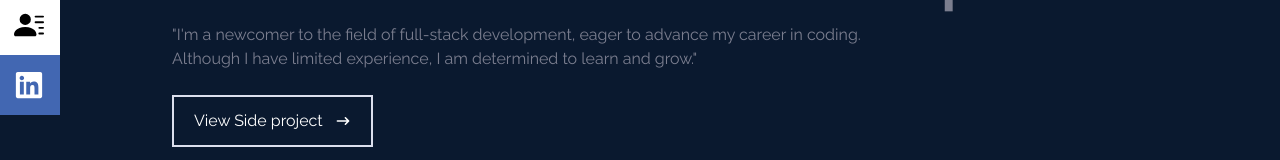
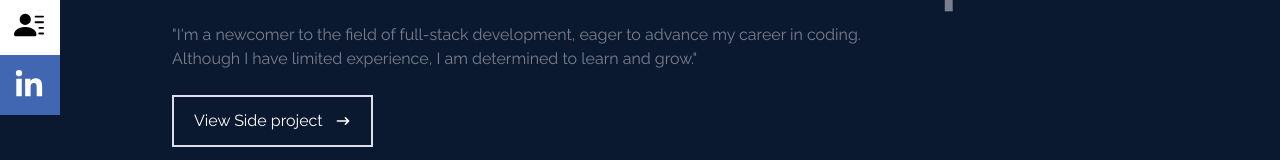
Before and after one commit to LillyKJ/my-first-portfolio, a React (Vite) app: page / in a window 1280 px wide. Shown: the part 405-565 px from the top of the page. Built offline with nearby package versions, Linux system fonts and the light colour scheme.

Commit message:
feat: change file name

```diff
--- a/src/component/Education.jsx
+++ b/src/component/Education.jsx
@@ -1,8 +1,8 @@
 import React from "react";
 import techup from "../assets/techup.png";
 import kmitl from "../assets/kmitl.png";
-import unilever from "../assets/Unilever.jpg";
-import factoryClassroom from "../assets/FactoryClassroom.png";
+import unilever from "../assets/unilever.jpg";
+import factoryClassroom from "../assets/fc.png";
 
 const Education = () => {
   return (
--- a/src/component/Navbar.jsx
+++ b/src/component/Navbar.jsx
@@ -3,8 +3,6 @@ import {
   FaBars,
   FaTimes,
   FaGithub,
-  FaLinkedin,
-  FaFacebook,
   FaLinkedinIn,
 } from "react-icons/fa";
 import { HiOutlineMail } from "react-icons/hi";
@@ -213,7 +211,7 @@ const Navbar = () => {
               href="https://www.linkedin.com/in/korakot-jarunongkran-543068288/"
               target="_blank"
             >
-              Resume <FaLinkedin size={30} className=" text-white" />
+              Resume <FaLinkedinIn size={30} className=" text-white" />
             </a>
           </li>
         </ul>
```
Also changed, not shown: src/component/Skills.jsx (+6 -6 lines), src/assets/fc.png (renamed from src/assets/FactoryClassroom.png), src/assets/tw.png (renamed from src/assets/tailwind.png).
